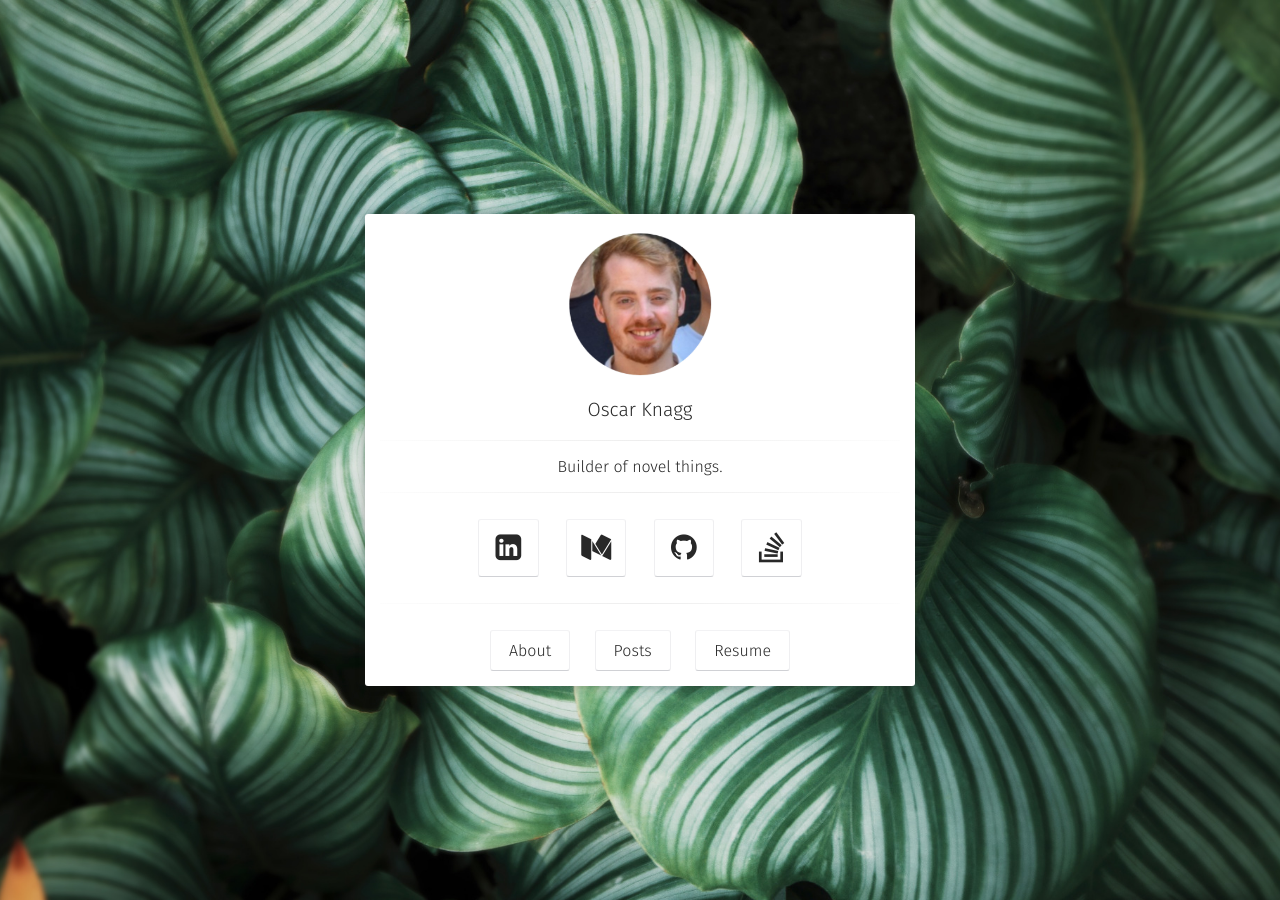
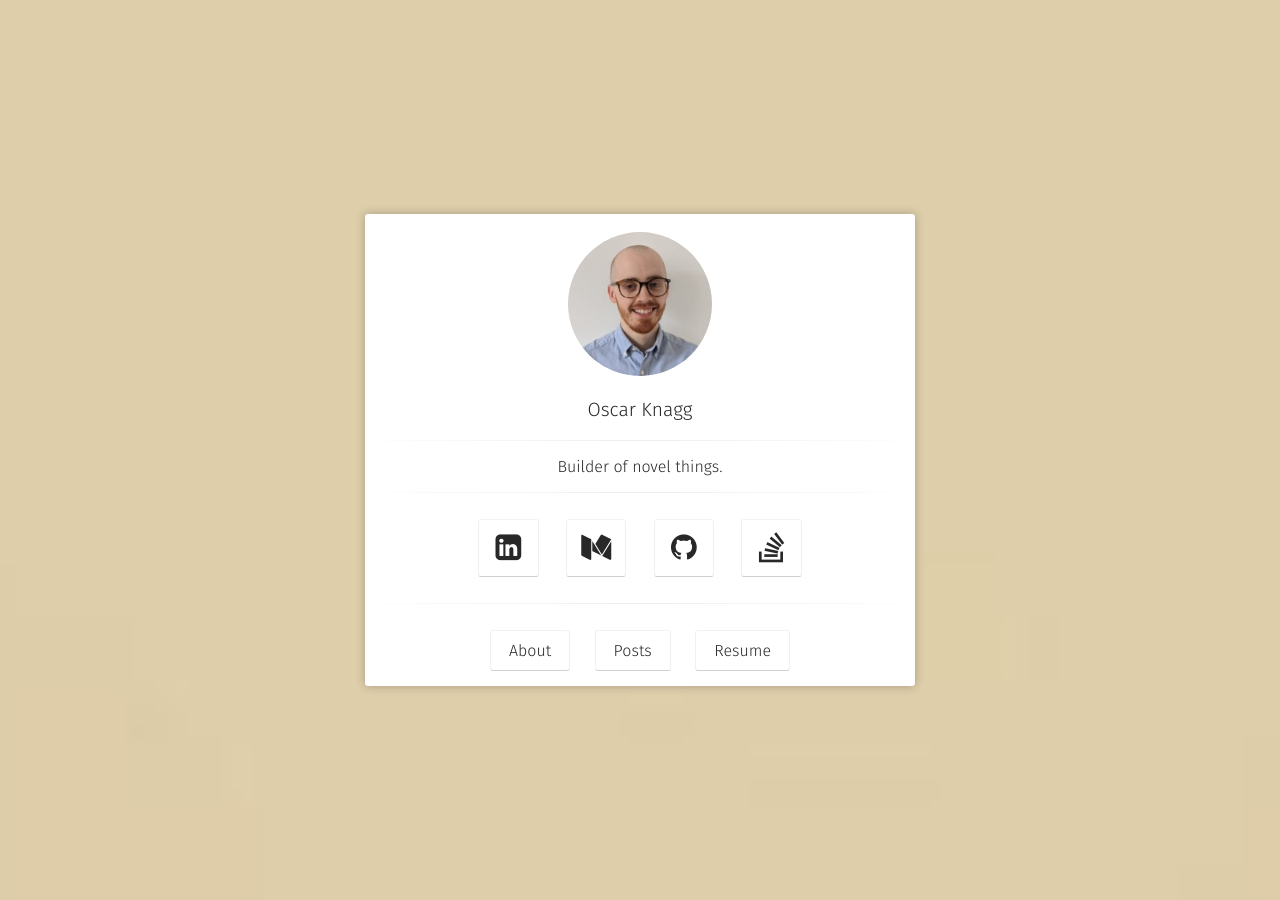
Before and after one commit to oscarknagg/oscarknagg.github.io, a Jekyll site: the page built from index.html, in a window 1280 px wide. Built offline with Jekyll 4.4.1, drawn with Linux system fonts in a browser that asks for light colours; some web fonts are replaced.

Commit message:
Update background and profile image

```diff
--- a/Gemfile
+++ b/Gemfile
@@ -5,3 +5,4 @@ gem "jekyll-sitemap"
 gem "jekyll-gist"
 gem 'jekyll-mentions'
 gem 'jekyll-feed'
+gem 'bigdecimal', '1.4.2'
--- a/_config.yml
+++ b/_config.yml
@@ -5,7 +5,7 @@ description:        "Oscar is a guy who spent too much time choosing a backgroun
 reading_time:       true
 words_per_minute:   250
 logo:               'assets/img/me.jpg'
-background:         'assets/img/background-1.jpg'
+background:         'assets/img/background-1.png'
 tiled_bg:           false   # Set this true if you want to tile your background image, otherwise it will be covered
 locale:             en_GB
 url:                https://oscar.kna.gg
```
Also changed, not shown: Gemfile.lock, assets/img/background-1.png (added), assets/img/me.jpg.
